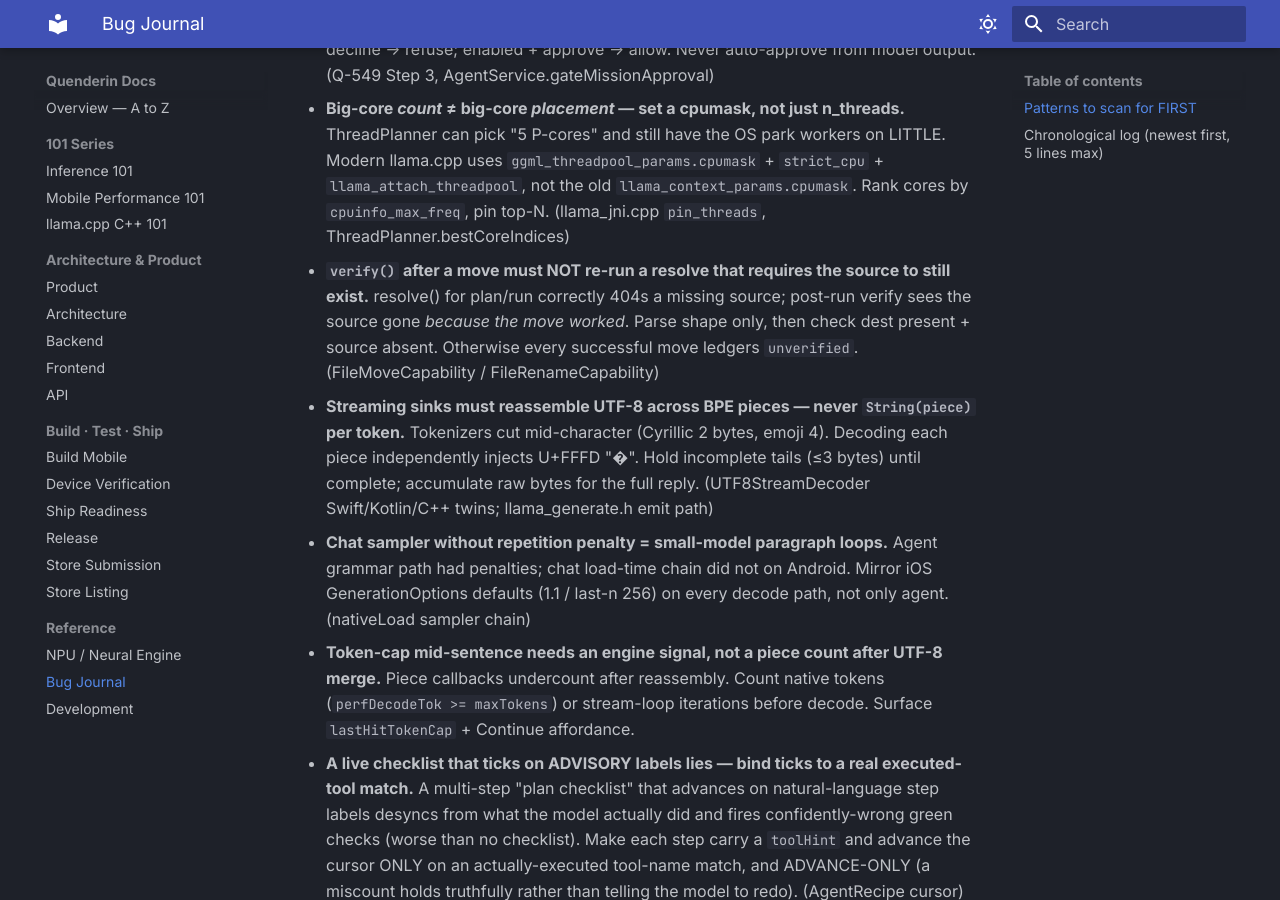
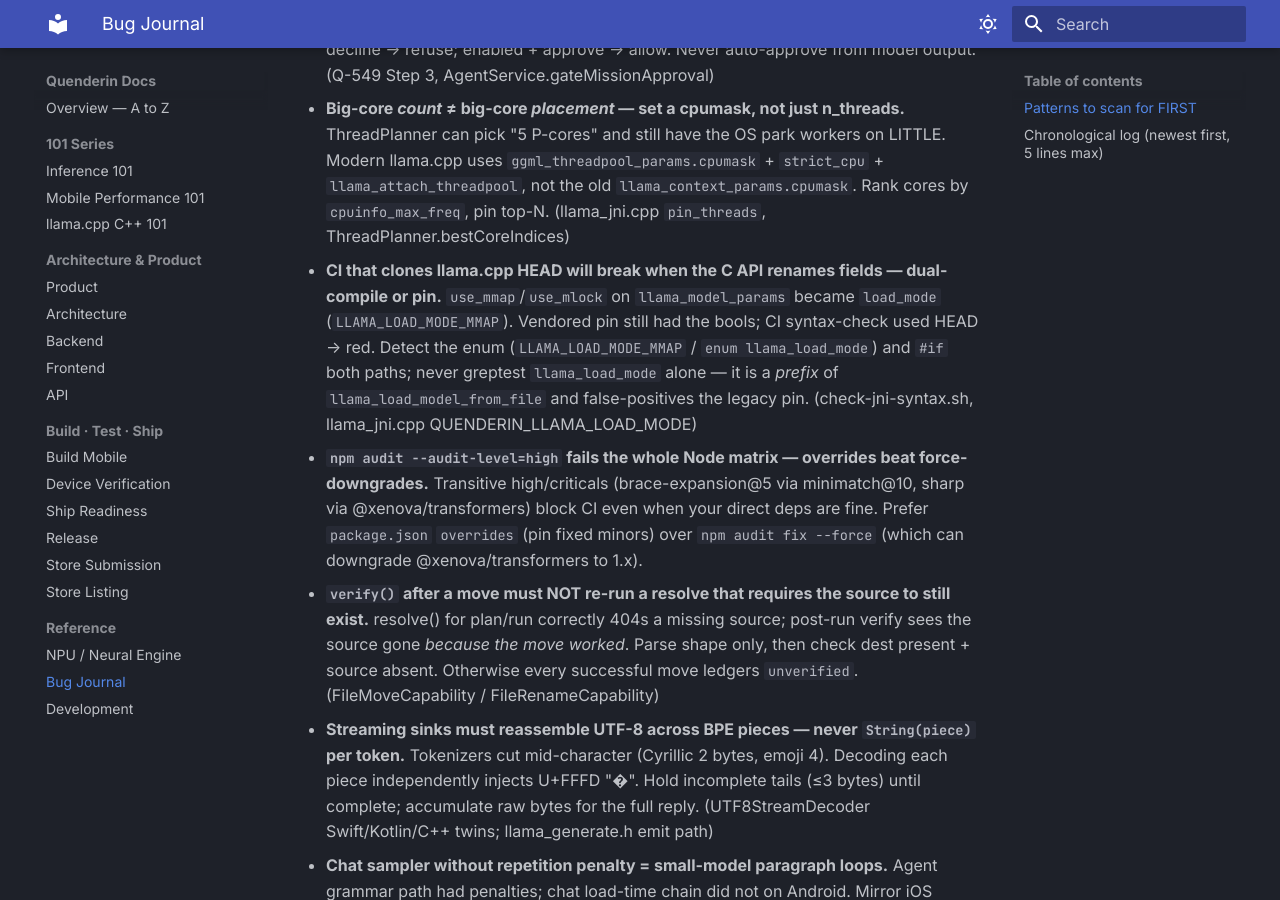
Before and after one commit to alikatgh/quenderin, an MkDocs documentation site: the page built from docs/BUG_JOURNAL.md, in a window 1280 px wide and 900 px high, scrolled down 2692 px. Built offline with MkDocs 1.6.1 and Material for MkDocs 9.7.7, drawn with Linux system fonts in a browser that asks for light colours; some of the changed text lies outside the part shown.

Commit message:
fix(ci): green main — llama load_mode dual-API + npm audit overrides
CI was red on every main push and Dependabot PR for two independent reasons:

1. Android JNI syntax-check clones ggml-org/llama.cpp HEAD, which replaced
   llama_model_params.use_mmap/use_mlock with load_mode (LLAMA_LOAD_MODE_MMAP).
   Dual-compile via QUENDERIN_LLAMA_LOAD_MODE (CMake + check-jni-syntax.sh)
   so the vendored pin and HEAD both syntax-check clean.

2. npm audit --audit-level=high failed on transitive highs (brace-expansion@5,
   sharp via @xenova/transformers). Prefer package.json overrides over
   audit fix --force (which would downgrade transformers to 1.x). UI lockfile
   also cleared postcss/undici via audit fix.

Verified: both JNI paths, npm audit 0 (root+ui), typecheck, lint, 632 unit
tests, golden chores, ui a11y suite.

```diff
--- a/docs/BUG_JOURNAL.md
+++ b/docs/BUG_JOURNAL.md
@@ -78,6 +78,16 @@ Cheap-to-write, cheap-to-read, expensive-to-skip. `grep -i <symptom>` this befor
   llama.cpp uses `ggml_threadpool_params.cpumask` + `strict_cpu` + `llama_attach_threadpool`,
   not the old `llama_context_params.cpumask`. Rank cores by `cpuinfo_max_freq`, pin top-N.
   (llama_jni.cpp `pin_threads`, ThreadPlanner.bestCoreIndices)
+- **CI that clones llama.cpp HEAD will break when the C API renames fields — dual-compile or pin.**
+  `use_mmap`/`use_mlock` on `llama_model_params` became `load_mode` (`LLAMA_LOAD_MODE_MMAP`). Vendored
+  pin still had the bools; CI syntax-check used HEAD → red. Detect the enum (`LLAMA_LOAD_MODE_MMAP` /
+  `enum llama_load_mode`) and `#if` both paths; never greptest `llama_load_mode` alone — it is a
+  *prefix* of `llama_load_model_from_file` and false-positives the legacy pin. (check-jni-syntax.sh,
+  llama_jni.cpp QUENDERIN_LLAMA_LOAD_MODE)
+- **`npm audit --audit-level=high` fails the whole Node matrix — overrides beat force-downgrades.**
+  Transitive high/criticals (brace-expansion@5 via minimatch@10, sharp via @xenova/transformers)
+  block CI even when your direct deps are fine. Prefer `package.json` `overrides` (pin fixed
+  minors) over `npm audit fix --force` (which can downgrade @xenova/transformers to 1.x).
 - **`verify()` after a move must NOT re-run a resolve that requires the source to still exist.**
   resolve() for plan/run correctly 404s a missing source; post-run verify sees the source gone
   *because the move worked*. Parse shape only, then check dest present + source absent. Otherwise
@@ -558,6 +568,11 @@ Cheap-to-write, cheap-to-read, expensive-to-skip. `grep -i <symptom>` this befor
 
 ## Chronological log (newest first, 5 lines max)
 
+- 2026-08-04 — main CI red: Android JNI syntax-check + `npm audit --audit-level=high`.
+  Cause: llama.cpp HEAD dropped `use_mmap`/`use_mlock` for `load_mode`; root had high/critical
+  transitive vulns (brace-expansion@5, sharp via transformers). Fix: dual-API `#if` + header
+  detect in check-jni-syntax/CMake; npm overrides for brace-expansion@5 + sharp 0.35.3. Lesson:
+  pin or dual-compile against C API renames; never greptest a field that is a prefix of another API name.
 - 2026-07-19 (App Review 2.1a reject, 0.2.0(9): "app delivered error message upon the model downloading
   process" — screenshot = "QuenderinKit.ModelIntegrityError error 0" on a MacBook Air M3) — the `gemma4-12b`
   catalog URL (`ggml-org/gemma-4-12B-it-GGUF/…Q4_K_M.gguf`) 404'd ("Entry not found"); that repo has no
--- a/package.json
+++ b/package.json
@@ -94,6 +94,8 @@
     "@vitest/coverage-v8": "^4.0.18"
   },
   "overrides": {
-    "protobufjs": "^8.6.3"
+    "protobufjs": "^8.6.3",
+    "brace-expansion@5": "5.0.9",
+    "sharp": "0.35.3"
   }
 }
```
Also changed, not shown: 5 other files.
